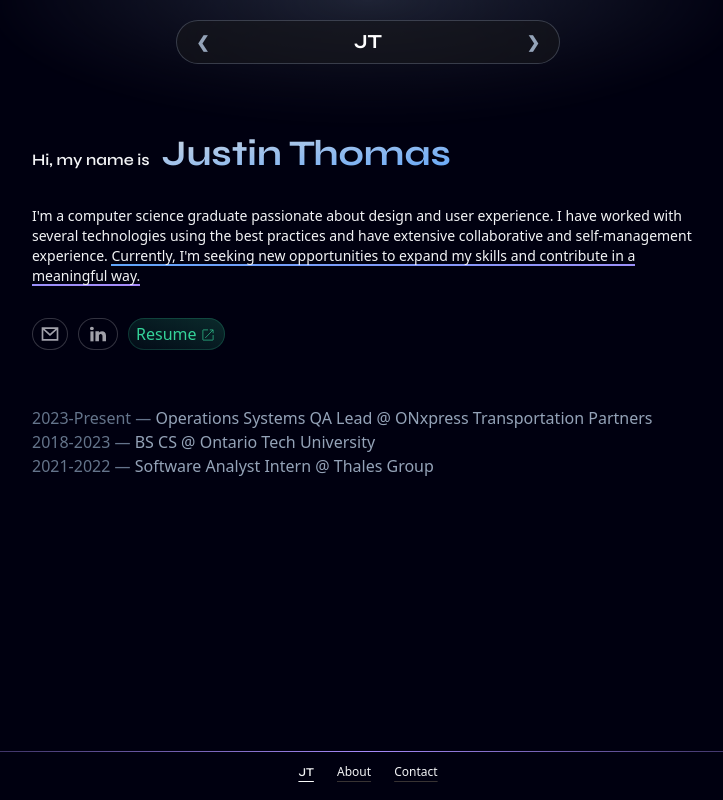
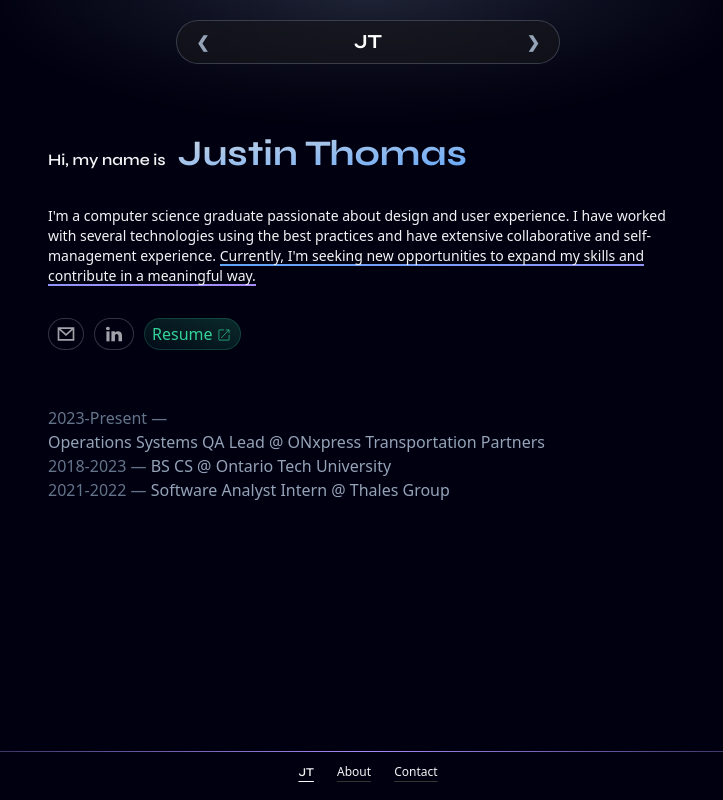
Before and after one commit to JustinT-compsci/portfolio, a website: page dist/index.html in a window 1280 px wide. Shown: the whole page, without its empty margins (272-995 px from the left). Drawn offline with Linux system fonts and the light colour scheme.

Commit message:
Update index.html

```diff
--- a/dist/index.html
+++ b/dist/index.html
@@ -39,7 +39,7 @@
       </nav>
     </header>
     <div class="justify-center flex">
-      <div class="mx-7 md:mx-[15%] lg:mx-[22%] my-[22%] sm:my-[15%] md:my-[14%] lg:my-[7%] max-w-2xl">
+      <div class="w-full max-w-2xl px-4 sm:px-6 md:mx-[15%] lg:mx-[22%] my-[22%] sm:my-[15%] md:my-[14%] lg:my-[7%]">
         <div class="section fade">
           <span class="hello inline-block text-md font-syne pr-2">
             Hi, my name is
```
